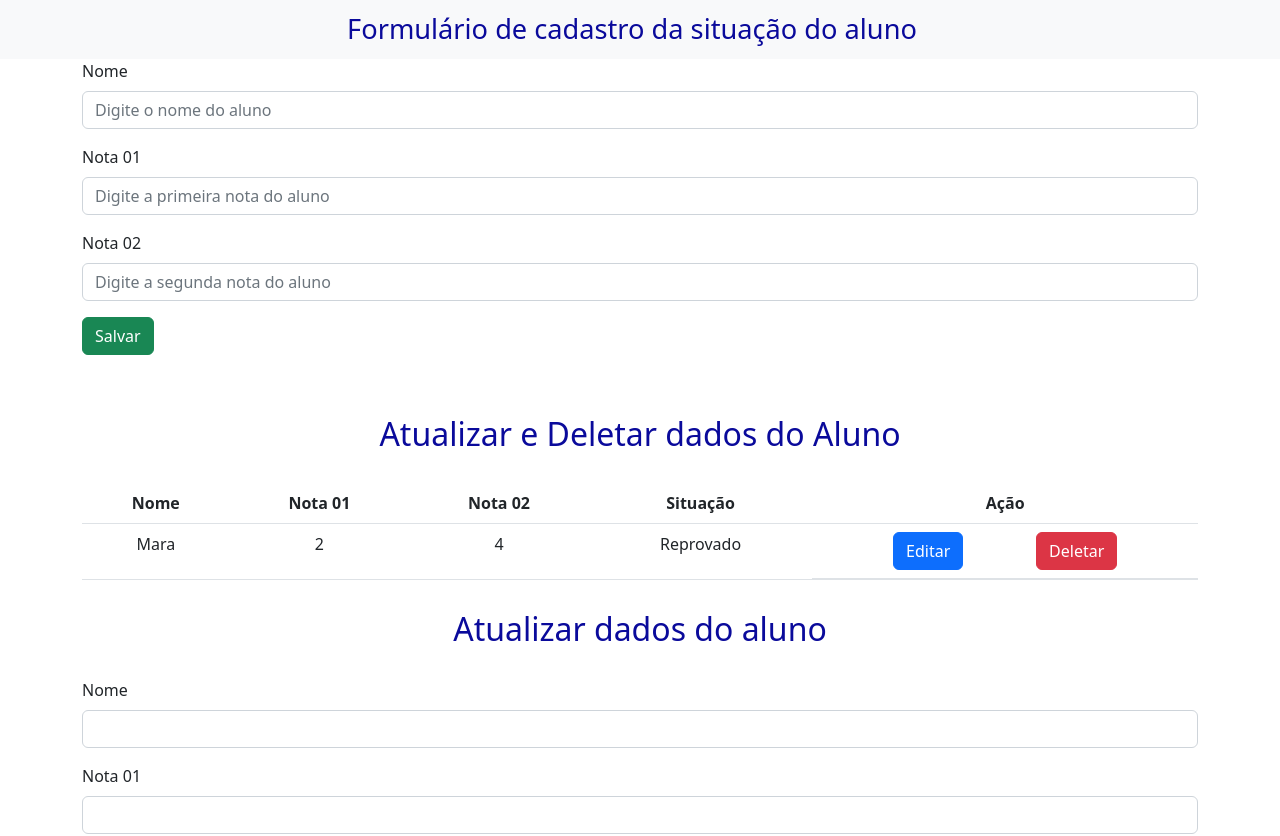
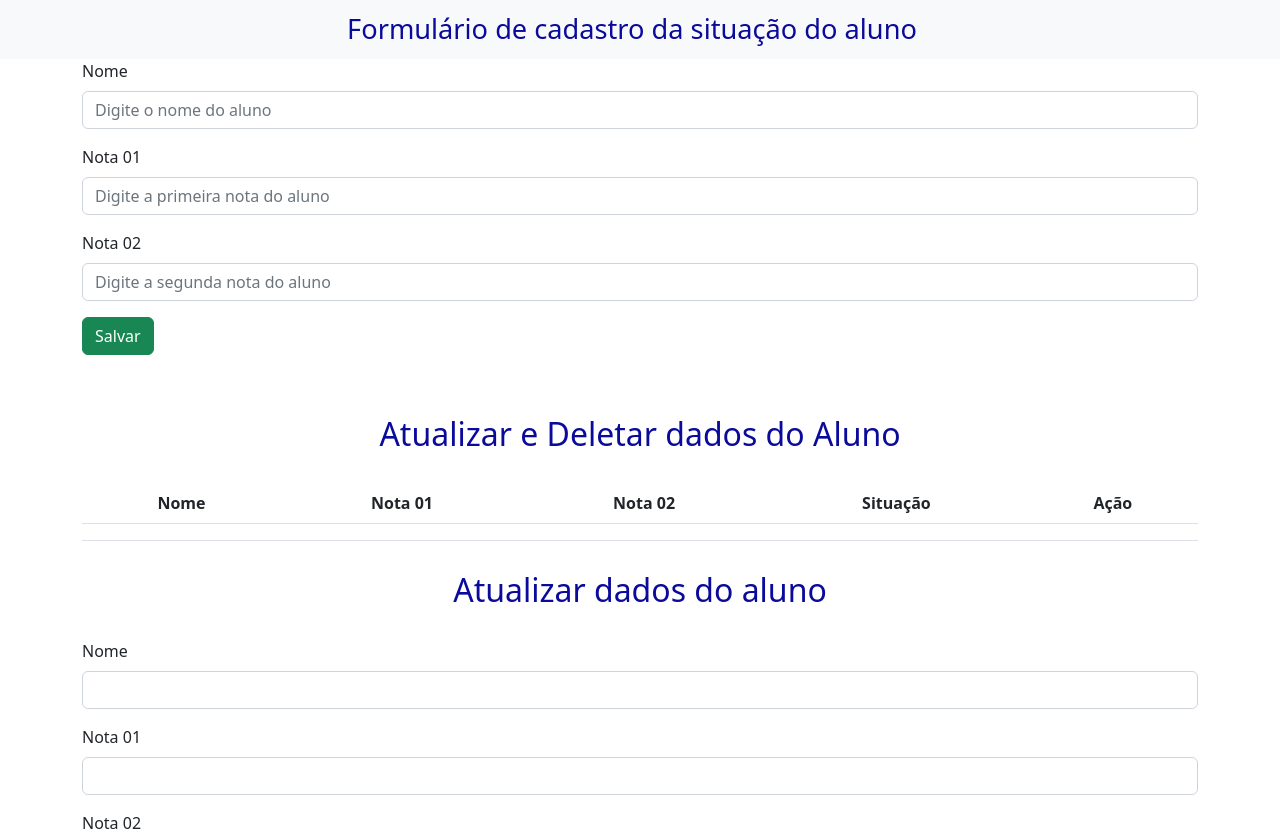
Before and after one commit to mararbia/project-student-situation-angular, an Angular app: page / in a window 1280 px wide. Shown: the top 836 px of the page. Built offline with nearby package versions, Linux system fonts and the light colour scheme.

Commit message:
:recycle: refactor

```diff
--- a/src/app/components/form/form.component.html
+++ b/src/app/components/form/form.component.html
@@ -36,9 +36,11 @@
                         <td>{{ data.grade1 }}</td>
                         <td>{{ data.grade2}}</td>
                         <td >{{ data.situation }}</td>
-                        <td class="buttons">
-                            <button type="button" class="btn btn-primary" (click) = "edit(i)">Editar</button>
-                            <button type="button" class="btn btn-danger" (click) = "delete(i)">Deletar</button>
+                        <td>
+                            <span class="buttons" *ngIf="data.situation != '' ">
+                              <button type="button" class="btn btn-primary" (click) = "edit(i)">Editar</button>
+                              <button type="button" class="btn btn-danger" (click) = "delete(i)">Deletar</button>
+                            </span>
                         </td>
                     </tr>
                 </tbody>
--- a/src/app/components/form/form.component.ts
+++ b/src/app/components/form/form.component.ts
@@ -7,7 +7,7 @@ import { Component } from '@angular/core';
 })
 export class FormComponent {
 
-  datas = [{ name: 'Mara', grade1: 2, grade2: 4, situation: 'Reprovado' }];
+  datas = [{ name: '', grade1: '', grade2: '', situation: '' }];
 
   modelInsert: any = {};
   modelUpdate: any = {};
```
